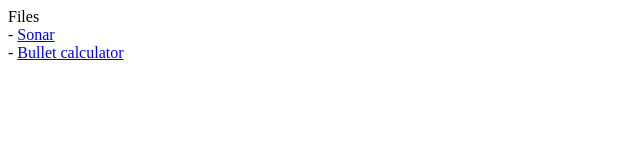
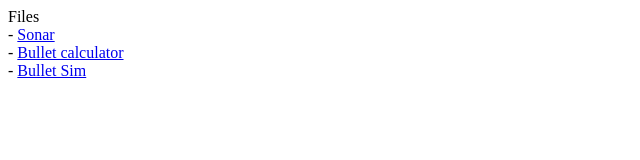
Before and after one commit to Username8426/Username8426.github.io, a plain HTML site: page index.html in a window 1280 px wide. Shown: the whole page, without its empty margins (0-640 px from the left). Drawn offline with Linux system fonts and the light colour scheme.

Commit message:
Update index.html

```diff
--- a/index.html
+++ b/index.html
@@ -12,6 +12,7 @@
         <h>Files</h><br>
          - <a href="Sonar/index.html">Sonar</a><br>
          - <a href="Artillery/index.html">Bullet calculator</a><br>
+         - <a href="Artillery-Computer-Challange/artillery.html">Bullet Sim</a><br>
     </div>
 
 </body>
```
